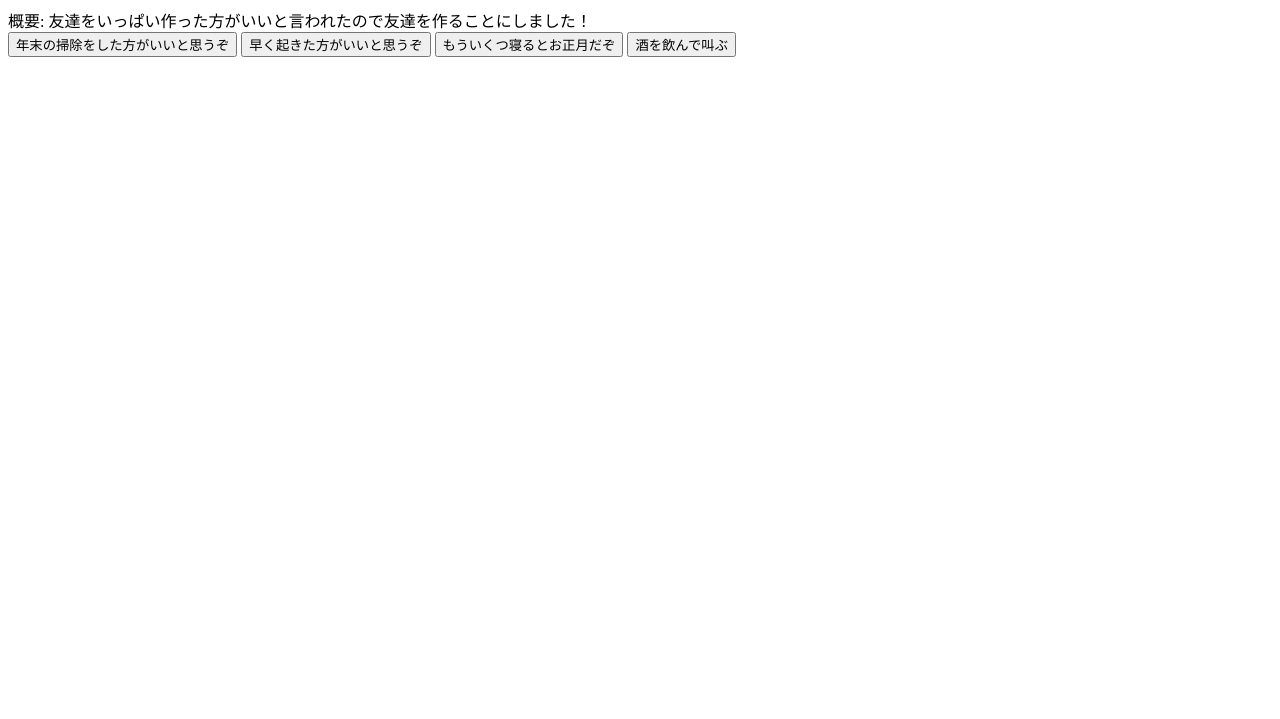
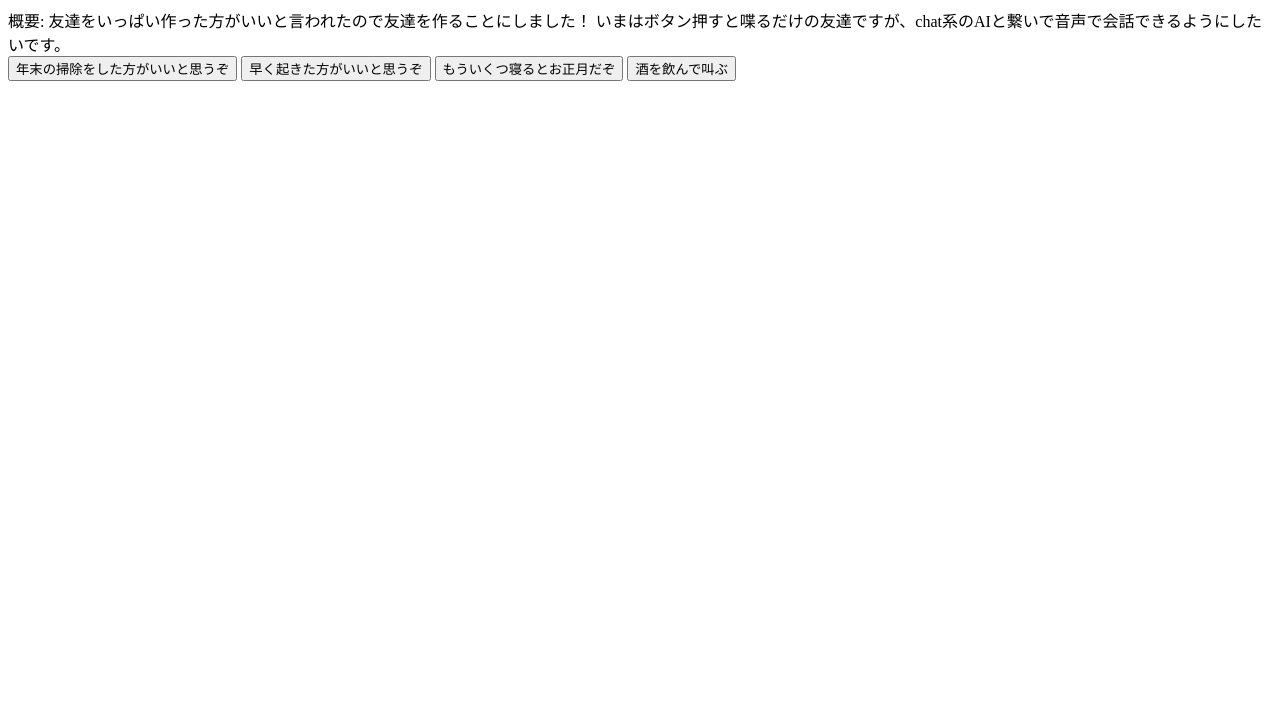
Before and after one commit to harukitosa/tomo, a website: page index.html in a window 1280 px wide. Shown: the part 81-800 px from the top of the page. Drawn offline with Linux system fonts and the light colour scheme.

Commit message:
feat(tomo) hello world

```diff
--- a/index.html
+++ b/index.html
@@ -10,6 +10,7 @@
         <h1>tomo 友達作成アプリ</h1>
         <div>
 		概要: 友達をいっぱい作った方がいいと言われたので友達を作ることにしました！
+		いまはボタン押すと喋るだけの友達ですが、chat系のAIと繋いで音声で会話できるようにしたいです。
 	</div>
         <button onClick="speakSwitch('年末の掃除をした方がいいと思うぞ');">
             年末の掃除をした方がいいと思うぞ
```
